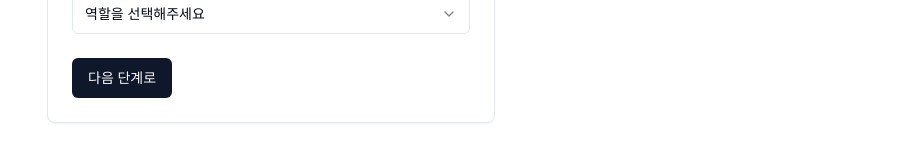
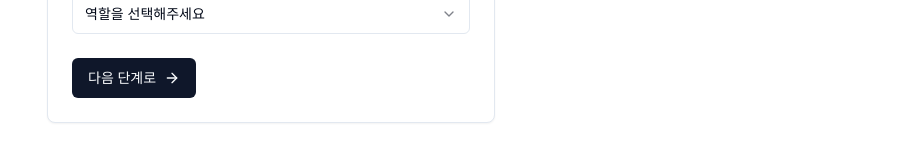
Before and after one commit to yongseung-song/scc_devcamp_auth-payment, a Next.js app: page / in a window 1280 px wide. Shown: the part 559-719 px from the top of the page, without its empty margins (369-1280 px from the left). Built offline with nearby package versions, Linux system fonts and the light colour scheme.

Commit message:
styling : 다음 단계 버튼에 화살표 추가

```diff
--- a/src/app/(root)/page.tsx
+++ b/src/app/(root)/page.tsx
@@ -1,5 +1,5 @@
 import SignUpForm from '@/components/SignUpForm';
-import { ThemeButtonGroup } from '@/components/ThemeButtonGroup';
+import { ThemeBtnGroup } from '@/components/ThemeBtnGroup';
 import { Card, CardContent } from '@/components/ui/card';
 import { StepProvider } from '@/provider/stepProvider/StepProvider';
 import SignUpHeader from '../../components/SignUpHeader';
@@ -7,7 +7,7 @@ import SignUpHeader from '../../components/SignUpHeader';
 export default function Home() {
   return (
     <main className="flex min-h-screen flex-col items-center justify-between p-24">
-      <ThemeButtonGroup />
+      <ThemeBtnGroup />
       <StepProvider>
         <Card className="w-full max-w-md">
           <SignUpHeader />
--- a/src/components/FormBtnGroup.tsx
+++ b/src/components/FormBtnGroup.tsx
@@ -2,6 +2,7 @@
 
 import { cn } from '@/lib/utils';
 import { useStep } from '@/provider/stepProvider/StepProvider';
+import { ArrowRight } from 'lucide-react';
 import { Button } from './ui/button';
 
 interface Props {
@@ -25,9 +26,11 @@ export default function FormBtnGroup({
         onClick={onClickNextStep}
       >
         다음 단계로
+        <ArrowRight className="ml-2 w-4 h-4" />
       </Button>
       <Button
         type="button"
+        variant="ghost"
         className={cn({ hidden: step === 0 })}
         onClick={onClickPrevStep}
       >
--- a/src/components/ThemeButtonGroup.tsx
+++ b/src/components/ThemeBtnGroup.tsx
@@ -11,7 +11,7 @@ import {
   DropdownMenuTrigger,
 } from '@/components/ui/dropdown-menu';
 
-export function ThemeButtonGroup() {
+export function ThemeBtnGroup() {
   const { setTheme } = useTheme();
 
   return (
```
